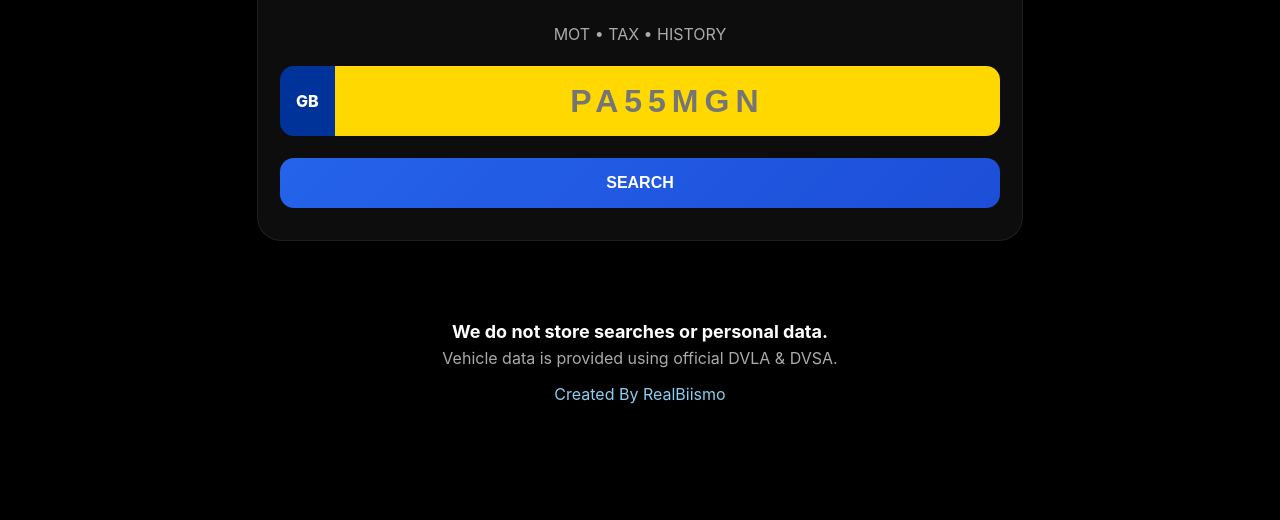
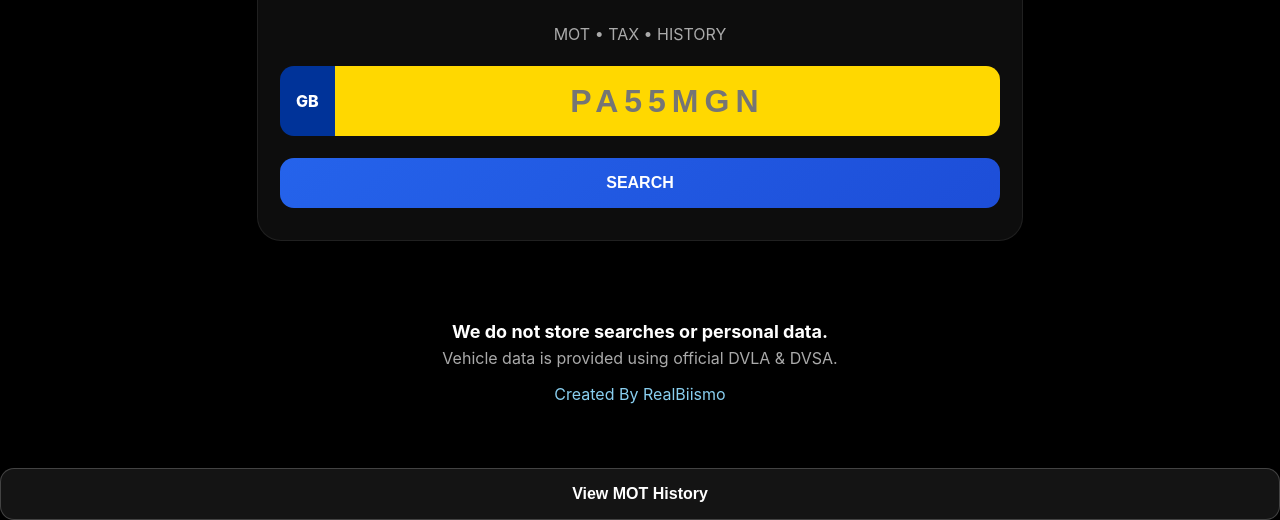
Before and after one commit to RealBiismo/BiismoReg.com, a website: page public/index.html in a window 1280 px wide. Shown: the part 427-947 px from the top of the page. Before the commit the page ends 877 px from the top, so only its background shows below. Drawn offline with Linux system fonts and the light colour scheme; no server answers.

Commit message:
Update index.html

```diff
--- a/public/index.html
+++ b/public/index.html
@@ -47,6 +47,18 @@
     </div>
   </div>
 
+  <div class="mot-history-toggle">
+  <button class="secondary-btn" id="motHistoryBtn" onclick="openMotHistory()">View MOT History</button>
+</div>
+
+<div id="motHistoryContainer" class="mot-history-container hidden blurred">
+  <h3 style="margin-bottom:10px;">MOT History</h3>
+  <!-- JS inserts MOT history here -->
+</div>
+
+<div id="motWarning" class="warning hidden">Please sign in to use this feature.</div>
+
+
   <div id="result"></div>
 
   <!-- LOGIN / REGISTER MODAL -->
```
